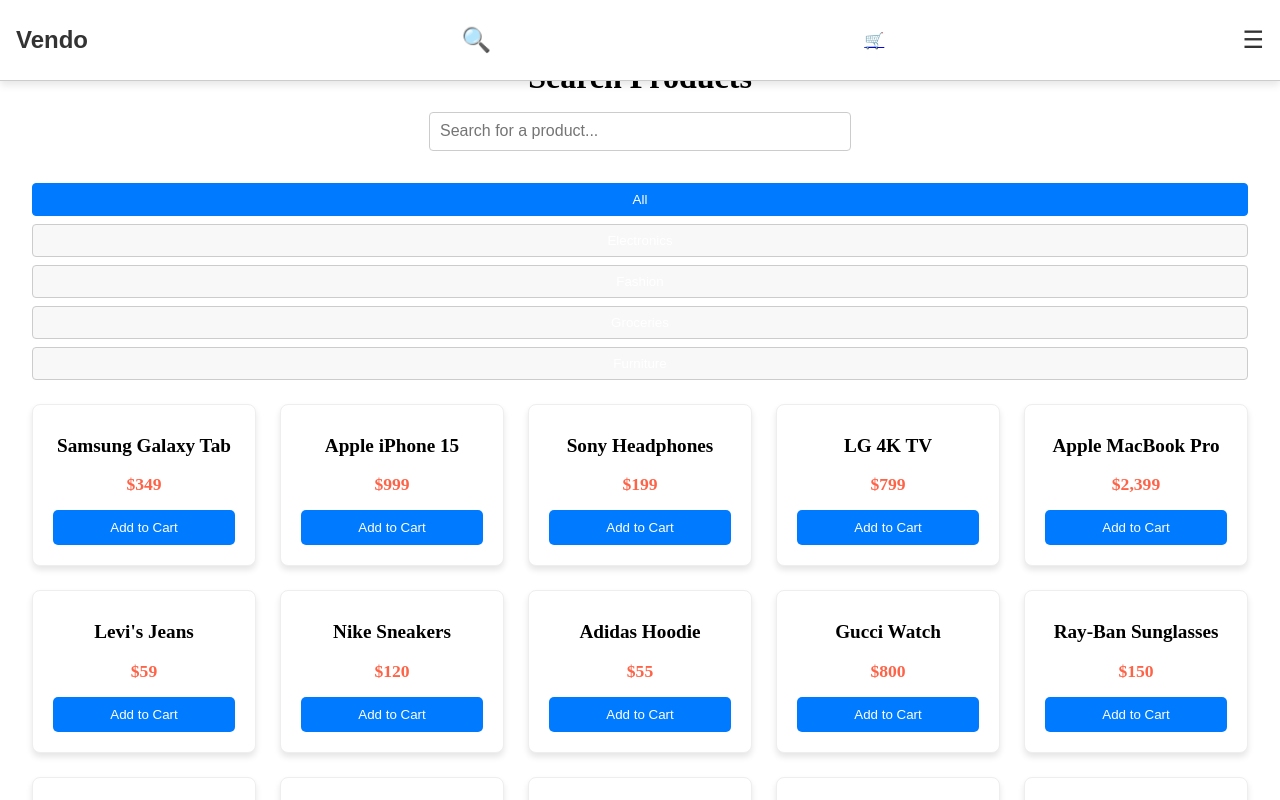
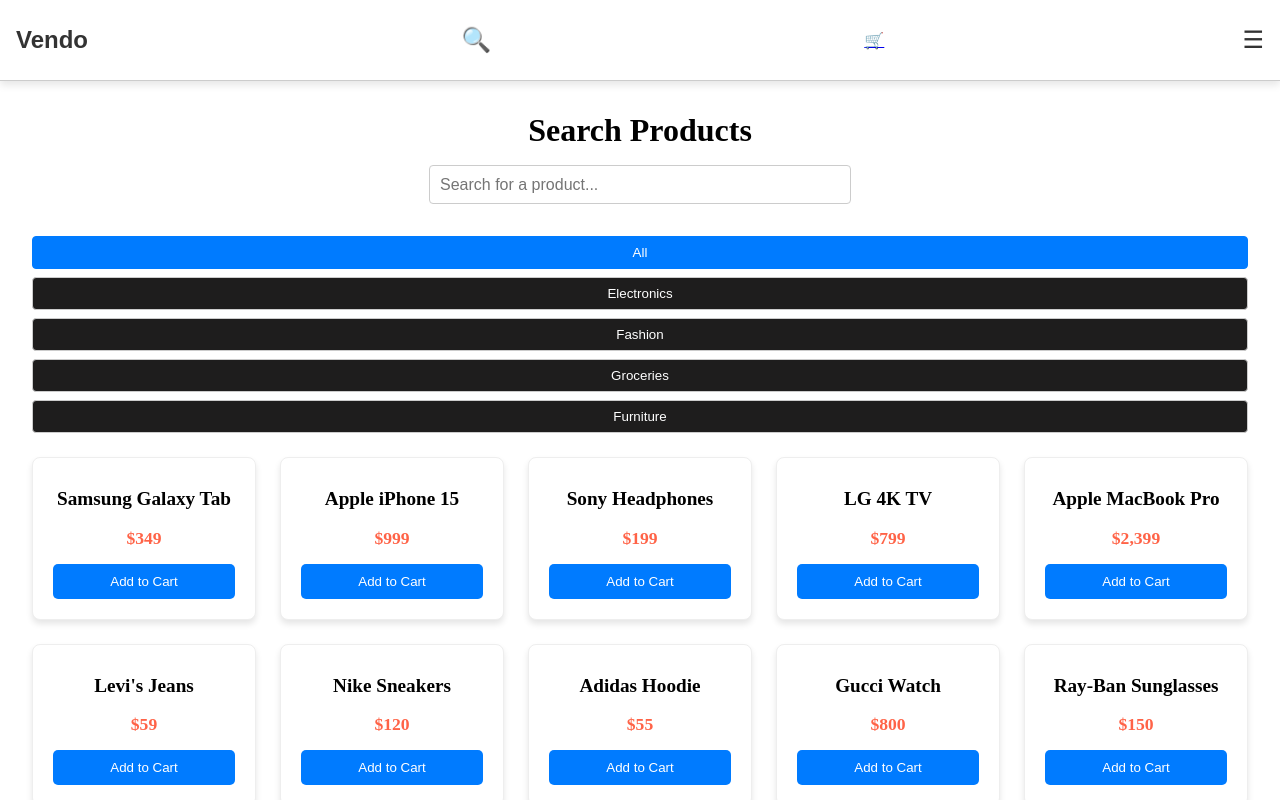
Before and after one commit to Perpetualisi/MyEcommerce, a React (Vite) app: page /search in a window 1280 px wide. Shown: the top 800 px of the page. Built offline with nearby package versions, Linux system fonts and the light colour scheme.

Commit message:
Update styles for SearchResults component

```diff
--- a/src/Components/SearchResults.css
+++ b/src/Components/SearchResults.css
@@ -6,6 +6,7 @@
 .search-results h2 {
   font-size: 2rem;
   margin-bottom: 1rem;
+  margin-top: 80px;
 }
 
 .search-input {
@@ -49,7 +50,7 @@
 
 .add-btn {
   background-color: #007bff;
-  color: white;
+  color: rgb(255, 255, 255);
   border: none;
   padding: 0.6rem 1rem;
   border-radius: 4px;
@@ -76,8 +77,8 @@
 
 .category-filter button {
   padding: 0.5rem 1rem;
-  border: 1px solid #ccc;
-  background: #f8f8f8;
+  border: 1px solid #cccccc;
+  background: #1e1d1d;
   border-radius: 4px;
   cursor: pointer;
   transition: 0.2s ease;
```
